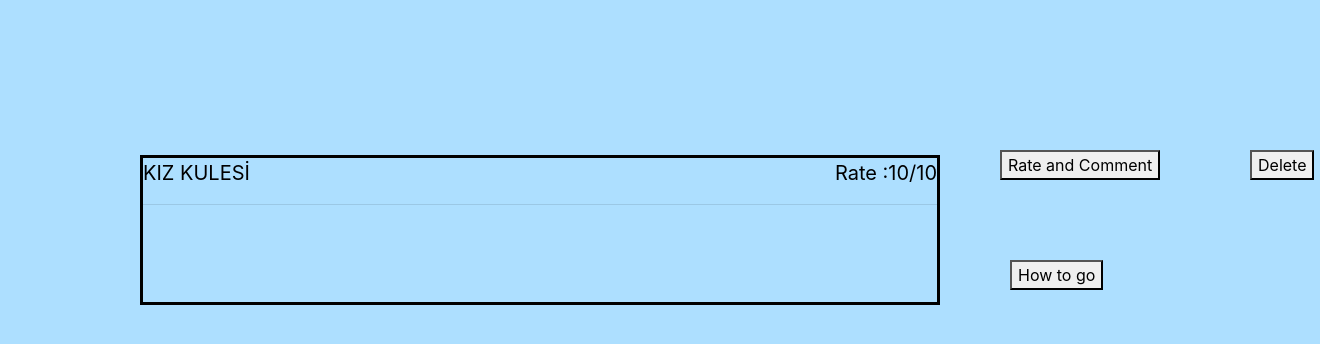
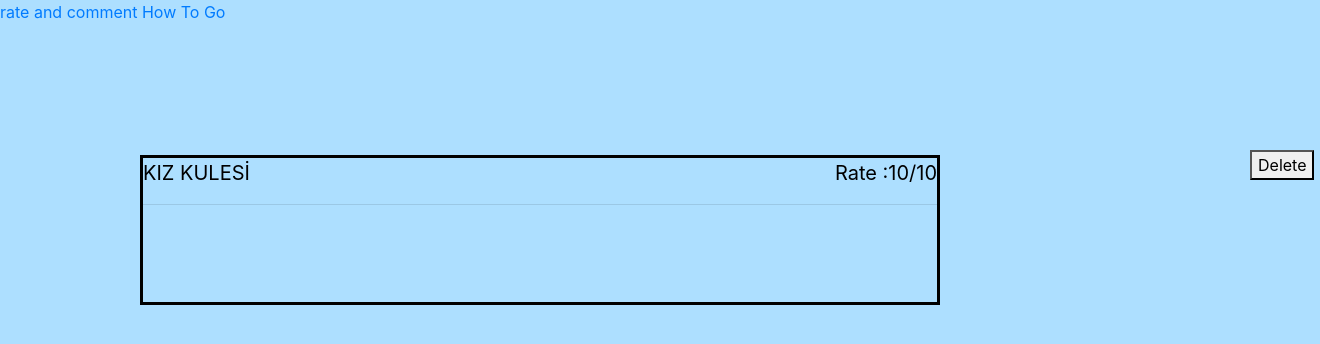
Before and after one commit to Hazar-Ozbayhan/Web, a Django app: template templates/Pages/List.html in a window 1320 px wide. Shown: the part 80-424 px from the top of the page. Run offline with Django 3.2, Linux system fonts and the light colour scheme; the template is opened without the code that fills it, so the values that code supplies are empty; some libraries are stand-ins or nearby versions.

Commit message:
Update List.html

```diff
--- a/templates/Pages/List.html
+++ b/templates/Pages/List.html
@@ -13,6 +13,6 @@
 </p></div>
 
 <button type="button" class="button" id="del">Delete</button>
-    <button type="button" class="button" id="comm">Rate and Comment</button>
-    <button type="button" class="button" id="how">How to go</button>
+    <a href="{% url 'mc' %}">rate and comment</a>
+    <a href="{% url 'howTol' %}">How To Go</a>
 {% endblock %}
```
